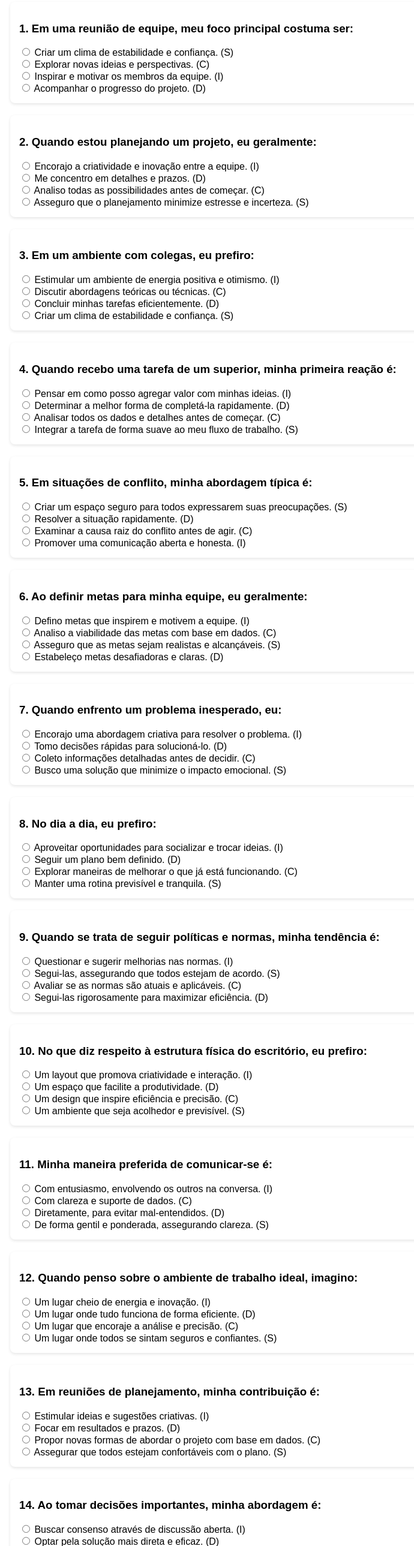
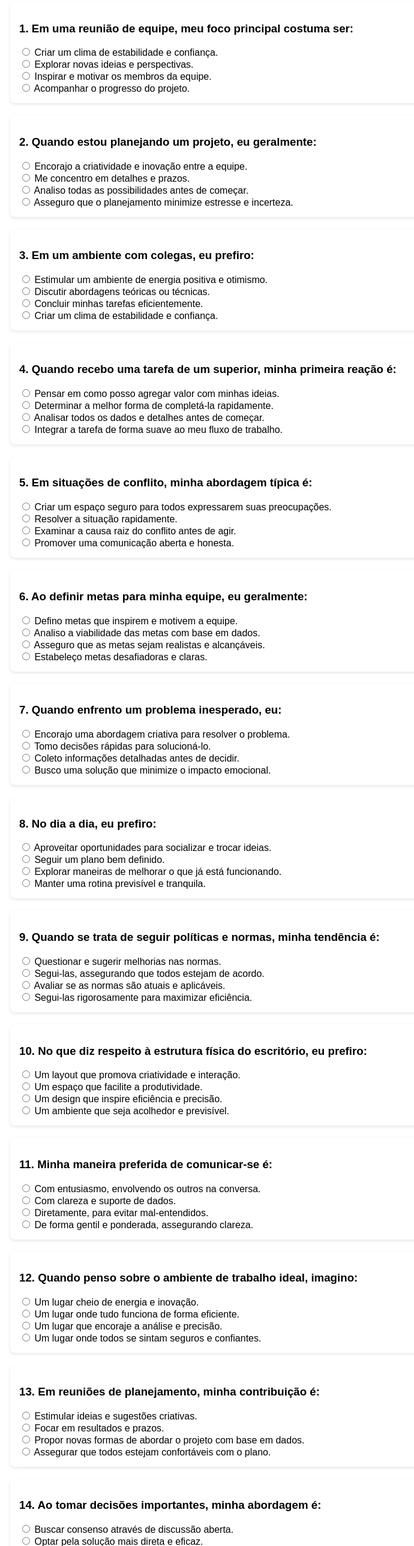
Before and after one commit to hubapollo/discgen, a plain HTML site: page index.html in a window 1280 px wide. Shown: the part 222-2800 px from the top of the page at 60% size, without its empty margins (223-913 px from the left). Drawn offline with nearby package versions, Linux system fonts and the light colour scheme.

Commit message:
index.html

```diff
--- a/index.html
+++ b/index.html
@@ -153,164 +153,162 @@
 <form id="disc-form">
     <div class="question-card">
         <h3>1. Em uma reunião de equipe, meu foco principal costuma ser:</h3>
-                <label><input type="radio" name="q1" value="S"> Criar um clima de estabilidade e confiança. (S)</label><br>
-                <label><input type="radio" name="q1" value="C"> Explorar novas ideias e perspectivas. (C)</label><br>
-                <label><input type="radio" name="q1" value="I"> Inspirar e motivar os membros da equipe. (I)</label><br>
-                <label><input type="radio" name="q1" value="D"> Acompanhar o progresso do projeto. (D)</label>
+        <label><input type="radio" name="q1" value="S"> Criar um clima de estabilidade e confiança.</label><br>
+        <label><input type="radio" name="q1" value="C"> Explorar novas ideias e perspectivas.</label><br>
+        <label><input type="radio" name="q1" value="I"> Inspirar e motivar os membros da equipe.</label><br>
+        <label><input type="radio" name="q1" value="D"> Acompanhar o progresso do projeto.</label>
     </div>
 
     <div class="question-card">
         <h3>2. Quando estou planejando um projeto, eu geralmente:</h3>
-                <label><input type="radio" name="q2" value="I"> Encorajo a criatividade e inovação entre a equipe. (I)</label><br>
-                <label><input type="radio" name="q2" value="D"> Me concentro em detalhes e prazos. (D)</label><br>
-                <label><input type="radio" name="q2" value="C"> Analiso todas as possibilidades antes de começar. (C)</label><br>
-                <label><input type="radio" name="q2" value="S"> Asseguro que o planejamento minimize estresse e incerteza. (S)</label>
+        <label><input type="radio" name="q2" value="I"> Encorajo a criatividade e inovação entre a equipe.</label><br>
+        <label><input type="radio" name="q2" value="D"> Me concentro em detalhes e prazos.</label><br>
+        <label><input type="radio" name="q2" value="C"> Analiso todas as possibilidades antes de começar.</label><br>
+        <label><input type="radio" name="q2" value="S"> Asseguro que o planejamento minimize estresse e incerteza.</label>
     </div>
 
     <div class="question-card">
         <h3>3. Em um ambiente com colegas, eu prefiro:</h3>
-                <label><input type="radio" name="q3" value="I"> Estimular um ambiente de energia positiva e otimismo. (I)</label><br>
-                <label><input type="radio" name="q3" value="C"> Discutir abordagens teóricas ou técnicas. (C)</label><br>
-                <label><input type="radio" name="q3" value="D"> Concluir minhas tarefas eficientemente. (D)</label><br>
-                <label><input type="radio" name="q3" value="S"> Criar um clima de estabilidade e confiança. (S)</label>
+        <label><input type="radio" name="q3" value="I"> Estimular um ambiente de energia positiva e otimismo.</label><br>
+        <label><input type="radio" name="q3" value="C"> Discutir abordagens teóricas ou técnicas.</label><br>
+        <label><input type="radio" name="q3" value="D"> Concluir minhas tarefas eficientemente.</label><br>
+        <label><input type="radio" name="q3" value="S"> Criar um clima de estabilidade e confiança.</label>
     </div>
 
     <div class="question-card">
         <h3>4. Quando recebo uma tarefa de um superior, minha primeira reação é:</h3>
-                <label><input type="radio" name="q4" value="I"> Pensar em como posso agregar valor com minhas ideias. (I)</label><br>
-                <label><input type="radio" name="q4" value="D"> Determinar a melhor forma de completá-la rapidamente. (D)</label><br>
-                <label><input type="radio" name="q4" value="C"> Analisar todos os dados e detalhes antes de começar. (C)</label><br>
-                <label><input type="radio" name="q4" value="S"> Integrar a tarefa de forma suave ao meu fluxo de trabalho. (S)</label>
+        <label><input type="radio" name="q4" value="I"> Pensar em como posso agregar valor com minhas ideias.</label><br>
+        <label><input type="radio" name="q4" value="D"> Determinar a melhor forma de completá-la rapidamente.</label><br>
+        <label><input type="radio" name="q4" value="C"> Analisar todos os dados e detalhes antes de começar.</label><br>
+        <label><input type="radio" name="q4" value="S"> Integrar a tarefa de forma suave ao meu fluxo de trabalho.</label>
     </div>
 
     <div class="question-card">
         <h3>5. Em situações de conflito, minha abordagem típica é:</h3>
-                <label><input type="radio" name="q5" value="S"> Criar um espaço seguro para todos expressarem suas preocupações. (S)</label><br>
-                <label><input type="radio" name="q5" value="D"> Resolver a situação rapidamente. (D)</label><br>
-                <label><input type="radio" name="q5" value="C"> Examinar a causa raiz do conflito antes de agir. (C)</label><br>
-                <label><input type="radio" name="q5" value="I"> Promover uma comunicação aberta e honesta. (I)</label>
+        <label><input type="radio" name="q5" value="S"> Criar um espaço seguro para todos expressarem suas preocupações.</label><br>
+        <label><input type="radio" name="q5" value="D"> Resolver a situação rapidamente.</label><br>
+        <label><input type="radio" name="q5" value="C"> Examinar a causa raiz do conflito antes de agir.</label><br>
+        <label><input type="radio" name="q5" value="I"> Promover uma comunicação aberta e honesta.</label>
     </div>
-
-            <!-- Continue adicionando perguntas até a 20ª pergunta -->
 
     <div class="question-card">
         <h3>6. Ao definir metas para minha equipe, eu geralmente:</h3>
-                <label><input type="radio" name="q6" value="I"> Defino metas que inspirem e motivem a equipe. (I)</label><br>
-                <label><input type="radio" name="q6" value="C"> Analiso a viabilidade das metas com base em dados. (C)</label><br>
-                <label><input type="radio" name="q6" value="S"> Asseguro que as metas sejam realistas e alcançáveis. (S)</label><br>
-                <label><input type="radio" name="q6" value="D"> Estabeleço metas desafiadoras e claras. (D)</label>
+        <label><input type="radio" name="q6" value="I"> Defino metas que inspirem e motivem a equipe.</label><br>
+        <label><input type="radio" name="q6" value="C"> Analiso a viabilidade das metas com base em dados.</label><br>
+        <label><input type="radio" name="q6" value="S"> Asseguro que as metas sejam realistas e alcançáveis.</label><br>
+        <label><input type="radio" name="q6" value="D"> Estabeleço metas desafiadoras e claras.</label>
     </div>
 
     <div class="question-card">
         <h3>7. Quando enfrento um problema inesperado, eu:</h3>
-                <label><input type="radio" name="q7" value="I"> Encorajo uma abordagem criativa para resolver o problema. (I)</label><br>
-                <label><input type="radio" name="q7" value="D"> Tomo decisões rápidas para solucioná-lo. (D)</label><br>
-                <label><input type="radio" name="q7" value="C"> Coleto informações detalhadas antes de decidir. (C)</label><br>
-                <label><input type="radio" name="q7" value="S"> Busco uma solução que minimize o impacto emocional. (S)</label>
+        <label><input type="radio" name="q7" value="I"> Encorajo uma abordagem criativa para resolver o problema.</label><br>
+        <label><input type="radio" name="q7" value="D"> Tomo decisões rápidas para solucioná-lo.</label><br>
+        <label><input type="radio" name="q7" value="C"> Coleto informações detalhadas antes de decidir.</label><br>
+        <label><input type="radio" name="q7" value="S"> Busco uma solução que minimize o impacto emocional.</label>
     </div>
 
     <div class="question-card">
         <h3>8. No dia a dia, eu prefiro:</h3>
-                <label><input type="radio" name="q8" value="I"> Aproveitar oportunidades para socializar e trocar ideias. (I)</label><br>
-                <label><input type="radio" name="q8" value="D"> Seguir um plano bem definido. (D)</label><br>
-                <label><input type="radio" name="q8" value="C"> Explorar maneiras de melhorar o que já está funcionando. (C)</label><br>
-                <label><input type="radio" name="q8" value="S"> Manter uma rotina previsível e tranquila. (S)</label>
+        <label><input type="radio" name="q8" value="I"> Aproveitar oportunidades para socializar e trocar ideias.</label><br>
+        <label><input type="radio" name="q8" value="D"> Seguir um plano bem definido.</label><br>
+        <label><input type="radio" name="q8" value="C"> Explorar maneiras de melhorar o que já está funcionando.</label><br>
+        <label><input type="radio" name="q8" value="S"> Manter uma rotina previsível e tranquila.</label>
     </div>
 
     <div class="question-card">
         <h3>9. Quando se trata de seguir políticas e normas, minha tendência é:</h3>
-                <label><input type="radio" name="q9" value="I"> Questionar e sugerir melhorias nas normas. (I)</label><br>
-                <label><input type="radio" name="q9" value="S"> Segui-las, assegurando que todos estejam de acordo. (S)</label><br>
-                <label><input type="radio" name="q9" value="C"> Avaliar se as normas são atuais e aplicáveis. (C)</label><br>
-                <label><input type="radio" name="q9" value="D"> Segui-las rigorosamente para maximizar eficiência. (D)</label>
+        <label><input type="radio" name="q9" value="I"> Questionar e sugerir melhorias nas normas.</label><br>
+        <label><input type="radio" name="q9" value="S"> Segui-las, assegurando que todos estejam de acordo.</label><br>
+        <label><input type="radio" name="q9" value="C"> Avaliar se as normas são atuais e aplicáveis.</label><br>
+        <label><input type="radio" name="q9" value="D"> Segui-las rigorosamente para maximizar eficiência.</label>
     </div>
 
     <div class="question-card">
         <h3>10. No que diz respeito à estrutura física do escritório, eu prefiro:</h3>
-                <label><input type="radio" name="q10" value="I"> Um layout que promova criatividade e interação. (I)</label><br>
-                <label><input type="radio" name="q10" value="D"> Um espaço que facilite a produtividade. (D)</label><br>
-                <label><input type="radio" name="q10" value="C"> Um design que inspire eficiência e precisão. (C)</label><br>
-                <label><input type="radio" name="q10" value="S"> Um ambiente que seja acolhedor e previsível. (S)</label>
+        <label><input type="radio" name="q10" value="I"> Um layout que promova criatividade e interação.</label><br>
+        <label><input type="radio" name="q10" value="D"> Um espaço que facilite a produtividade.</label><br>
+        <label><input type="radio" name="q10" value="C"> Um design que inspire eficiência e precisão.</label><br>
+        <label><input type="radio" name="q10" value="S"> Um ambiente que seja acolhedor e previsível.</label>
     </div>
 
     <div class="question-card">
         <h3>11. Minha maneira preferida de comunicar-se é:</h3>
-                <label><input type="radio" name="q11" value="I"> Com entusiasmo, envolvendo os outros na conversa. (I)</label><br>
-                <label><input type="radio" name="q11" value="C"> Com clareza e suporte de dados. (C)</label><br>
-                <label><input type="radio" name="q11" value="D"> Diretamente, para evitar mal-entendidos. (D)</label><br>
-                <label><input type="radio" name="q11" value="S"> De forma gentil e ponderada, assegurando clareza. (S)</label>
+        <label><input type="radio" name="q11" value="I"> Com entusiasmo, envolvendo os outros na conversa.</label><br>
+        <label><input type="radio" name="q11" value="C"> Com clareza e suporte de dados.</label><br>
+        <label><input type="radio" name="q11" value="D"> Diretamente, para evitar mal-entendidos.</label><br>
+        <label><input type="radio" name="q11" value="S"> De forma gentil e ponderada, assegurando clareza.</label>
     </div>
 
     <div class="question-card">
         <h3>12. Quando penso sobre o ambiente de trabalho ideal, imagino:</h3>
-                <label><input type="radio" name="q12" value="I"> Um lugar cheio de energia e inovação. (I)</label><br>
-                <label><input type="radio" name="q12" value="D"> Um lugar onde tudo funciona de forma eficiente. (D)</label><br>
-                <label><input type="radio" name="q12" value="C"> Um lugar que encoraje a análise e precisão. (C)</label><br>
-                <label><input type="radio" name="q12" value="S"> Um lugar onde todos se sintam seguros e confiantes. (S)</label>
+        <label><input type="radio" name="q12" value="I"> Um lugar cheio de energia e inovação.</label><br>
+        <label><input type="radio" name="q12" value="D"> Um lugar onde tudo funciona de forma eficiente.</label><br>
+        <label><input type="radio" name="q12" value="C"> Um lugar que encoraje a análise e precisão.</label><br>
+        <label><input type="radio" name="q12" value="S"> Um lugar onde todos se sintam seguros e confiantes.</label>
     </div>
 
     <div class="question-card">
         <h3>13. Em reuniões de planejamento, minha contribuição é:</h3>
-                <label><input type="radio" name="q13" value="I"> Estimular ideias e sugestões criativas. (I)</label><br>
-                <label><input type="radio" name="q13" value="D"> Focar em resultados e prazos. (D)</label><br>
-                <label><input type="radio" name="q13" value="C"> Propor novas formas de abordar o projeto com base em dados. (C)</label><br>
-                <label><input type="radio" name="q13" value="S"> Assegurar que todos estejam confortáveis com o plano. (S)</label>
+        <label><input type="radio" name="q13" value="I"> Estimular ideias e sugestões criativas.</label><br>
+        <label><input type="radio" name="q13" value="D"> Focar em resultados e prazos.</label><br>
+        <label><input type="radio" name="q13" value="C"> Propor novas formas de abordar o projeto com base em dados.</label><br>
+        <label><input type="radio" name="q13" value="S"> Assegurar que todos estejam confortáveis com o plano.</label>
     </div>
 
     <div class="question-card">
         <h3>14. Ao tomar decisões importantes, minha abordagem é:</h3>
-                <label><input type="radio" name="q14" value="I"> Buscar consenso através de discussão aberta. (I)</label><br>
-                <label><input type="radio" name="q14" value="D"> Optar pela solução mais direta e eficaz. (D)</label><br>
-                <label><input type="radio" name="q14" value="C"> Analisar todos os dados antes de decidir. (C)</label><br>
-                <label><input type="radio" name="q14" value="S"> Assegurar que a decisão leve em conta todas as necessidades emocionais. (S)</label>
+        <label><input type="radio" name="q14" value="I"> Buscar consenso através de discussão aberta.</label><br>
+        <label><input type="radio" name="q14" value="D"> Optar pela solução mais direta e eficaz.</label><br>
+        <label><input type="radio" name="q14" value="C"> Analisar todos os dados antes de decidir.</label><br>
+        <label><input type="radio" name="q14" value="S"> Assegurar que a decisão leve em conta todas as necessidades emocionais.</label>
     </div>
 
     <div class="question-card">
         <h3>15. Se houvesse uma mudança repentina em processos ou tarefas, eu:</h3>
-                <label><input type="radio" name="q15" value="I"> Usaria a oportunidade para explorar novas abordagens. (I)</label><br>
-                <label><input type="radio" name="q15" value="D"> Ajustaria rapidamente para manter a eficiência. (D)</label><br>
-                <label><input type="radio" name="q15" value="C"> Avaliaria as melhores práticas antes de implementar a mudança. (C)</label><br>
-                <label><input type="radio" name="q15" value="S"> Faria ajustes para que a transição fosse suave para todos. (S)</label>
+        <label><input type="radio" name="q15" value="I"> Usaria a oportunidade para explorar novas abordagens.</label><br>
+        <label><input type="radio" name="q15" value="D"> Ajustaria rapidamente para manter a eficiência.</label><br>
+        <label><input type="radio" name="q15" value="C"> Avaliaria as melhores práticas antes de implementar a mudança.</label><br>
+        <label><input type="radio" name="q15" value="S"> Faria ajustes para que a transição fosse suave para todos.</label>
     </div>
 
     <div class="question-card">
         <h3>16. Em um projeto, meu principal interesse é:</h3>
-                <label><input type="radio" name="q16" value="I"> Encorajar a inovação e colaboração criativa. (I)</label><br>
-                <label><input type="radio" name="q16" value="D"> Concluir com eficiência e dentro do prazo. (D)</label><br>
-                <label><input type="radio" name="q16" value="C"> Explorar abordagens baseadas em dados e precisão. (C)</label><br>
-                <label><input type="radio" name="q16" value="S"> Manter a harmonia e estabilidade do projeto. (S)</label>
+        <label><input type="radio" name="q16" value="I"> Encorajar a inovação e colaboração criativa.</label><br>
+        <label><input type="radio" name="q16" value="D"> Concluir com eficiência e dentro do prazo.</label><br>
+        <label><input type="radio" name="q16" value="C"> Explorar abordagens baseadas em dados e precisão.</label><br>
+        <label><input type="radio" name="q16" value="S"> Manter a harmonia e estabilidade do projeto.</label>
     </div>
 
     <div class="question-card">
         <h3>17. Na hora de resolver problemas, minha tendência é:</h3>
-                <label><input type="radio" name="q17" value="I"> Encorajar a equipe a pensar fora da caixa. (I)</label><br>
-                <label><input type="radio" name="q17" value="D"> Agir rapidamente para solucioná-los. (D)</label><br>
-                <label><input type="radio" name="q17" value="C"> Fazer uma análise detalhada para uma solução informada. (C)</label><br>
-                <label><input type="radio" name="q17" value="S"> Evitar que o problema afete a moral do time. (S)</label>
+        <label><input type="radio" name="q17" value="I"> Encorajar a equipe a pensar fora da caixa.</label><br>
+        <label><input type="radio" name="q17" value="D"> Agir rapidamente para solucioná-los.</label><br>
+        <label><input type="radio" name="q17" value="C"> Fazer uma análise detalhada para uma solução informada.</label><br>
+        <label><input type="radio" name="q17" value="S"> Evitar que o problema afete a moral do time.</label>
     </div>
 
     <div class="question-card">
         <h3>18. Em relação a metas, prefiro que sejam:</h3>
-                <label><input type="radio" name="q18" value="I"> Motivadoras e inovadoras. (I)</label><br>
-                <label><input type="radio" name="q18" value="D"> Claras e desafiadoras. (D)</label><br>
-                <label><input type="radio" name="q18" value="C"> Baseadas em dados e análises precisas. (C)</label><br>
-                <label><input type="radio" name="q18" value="S"> Realistas e tranquilas. (S)</label>
+        <label><input type="radio" name="q18" value="I"> Motivadoras e inovadoras.</label><br>
+        <label><input type="radio" name="q18" value="D"> Claras e desafiadoras.</label><br>
+        <label><input type="radio" name="q18" value="C"> Baseadas em dados e análises precisas.</label><br>
+        <label><input type="radio" name="q18" value="S"> Realistas e tranquilas.</label>
     </div>
 
     <div class="question-card">
         <h3>19. Quando estou enfrentando um desafio, eu:</h3>
-                <label><input type="radio" name="q19" value="I"> Utilizo minha criatividade para encontrar soluções. (I)</label><br>
-                <label><input type="radio" name="q19" value="D"> Busco soluções rápidas e eficazes. (D)</label><br>
-                <label><input type="radio" name="q19" value="C"> Examino todas as opções com atenção aos detalhes. (C)</label><br>
-                <label><input type="radio" name="q19" value="S"> Considero o impacto emocional antes de agir. (S)</label>
+        <label><input type="radio" name="q19" value="I"> Utilizo minha criatividade para encontrar soluções.</label><br>
+        <label><input type="radio" name="q19" value="D"> Busco soluções rápidas e eficazes.</label><br>
+        <label><input type="radio" name="q19" value="C"> Examino todas as opções com atenção aos detalhes.</label><br>
+        <label><input type="radio" name="q19" value="S"> Considero o impacto emocional antes de agir.</label>
     </div>
 
     <div class="question-card">
         <h3>20. Em termos de política organizacional, eu:</h3>
-                <label><input type="radio" name="q20" value="I"> Sugiro inovações e melhorias nas políticas. (I)</label><br>
-                <label><input type="radio" name="q20" value="D"> Sigo as diretrizes para garantir eficiência. (D)</label><br>
-                <label><input type="radio" name="q20" value="C"> Questiono e analiso se as políticas são atuais e relevantes. (C)</label><br>
-                <label><input type="radio" name="q20" value="S"> Asseguro que todos se sintam confortáveis com as políticas. (S)</label>
+        <label><input type="radio" name="q20" value="I"> Sugiro inovações e melhorias nas políticas.</label><br>
+        <label><input type="radio" name="q20" value="D"> Sigo as diretrizes para garantir eficiência.</label><br>
+        <label><input type="radio" name="q20" value="C"> Questiono e analiso se as políticas são atuais e relevantes.</label><br>
+        <label><input type="radio" name="q20" value="S"> Asseguro que todos se sintam confortáveis com as políticas.</label>
     </div>
 
             <!-- Botão de Enviar -->
```
Lines whose indentation alone changed are shown as unchanged.
